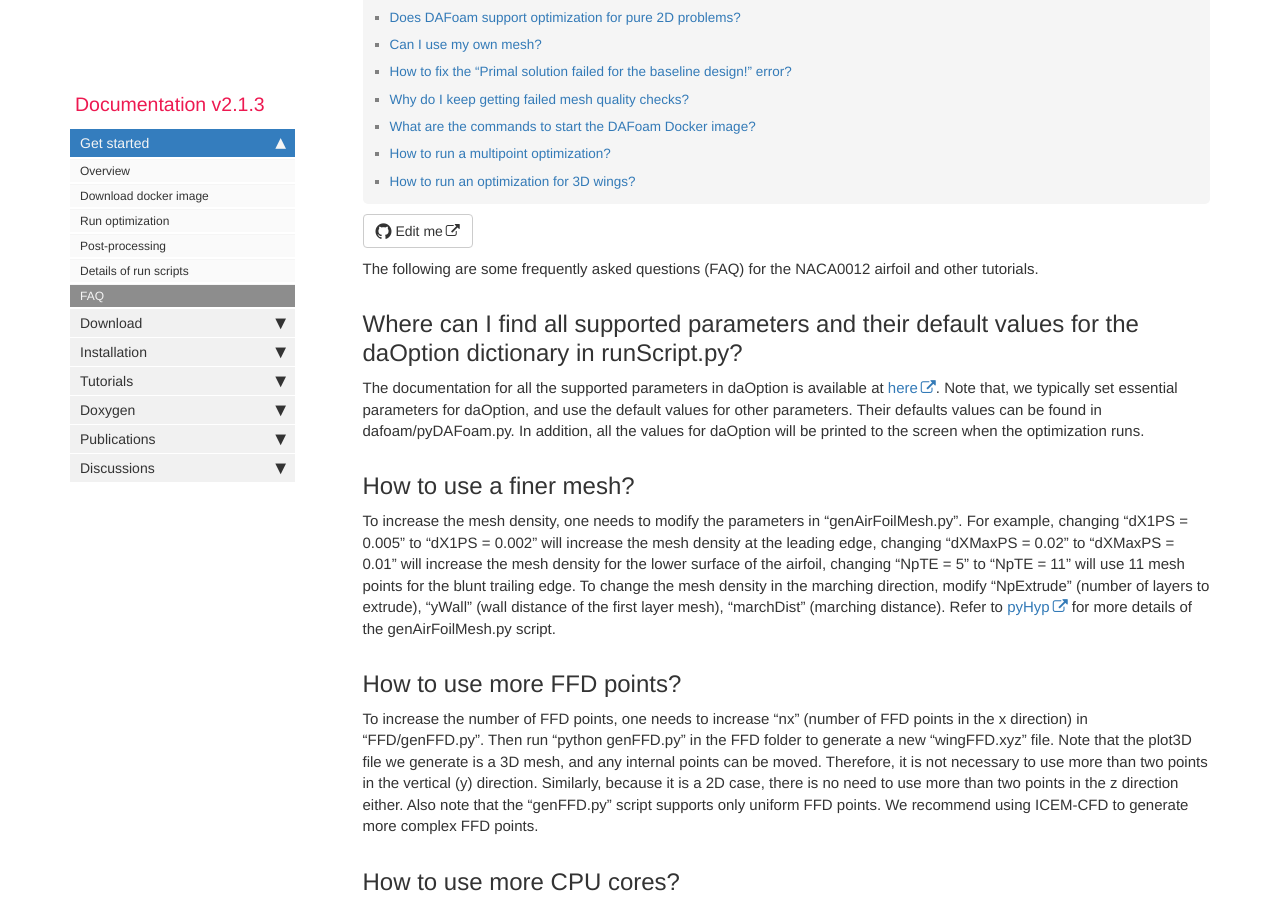
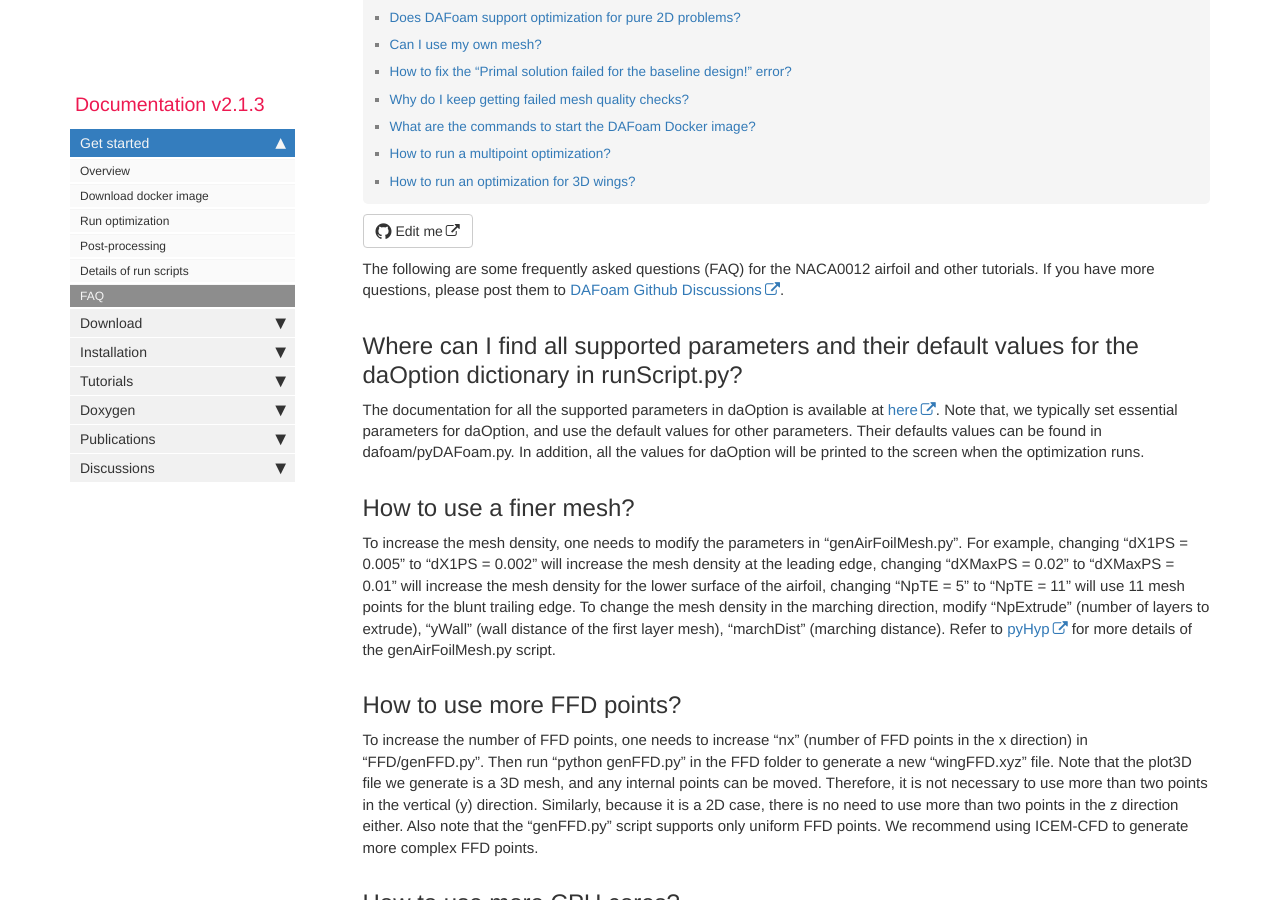
Before and after one commit to DAFoam/DAFoam.github.io, a Jekyll site: the page built from pages/mydoc/mydoc_get_started_faq.md, in a window 1280 px wide and 900 px high, scrolled down 440 px. Built offline with Jekyll 4.4.1, drawn with Linux system fonts in a browser that asks for light colours; comment, search, counter and statistics services are not loaded.

Commit message:
content update

```diff
--- a/pages/mydoc/mydoc_get_started_faq.md
+++ b/pages/mydoc/mydoc_get_started_faq.md
@@ -7,7 +7,7 @@ permalink: mydoc_get_started_faq.html
 folder: mydoc
 ---
 
-The following are some frequently asked questions (FAQ) for the NACA0012 airfoil and other tutorials.
+The following are some frequently asked questions (FAQ) for the NACA0012 airfoil and other tutorials. If you have more questions, please post them to [DAFoam Github Discussions](https://github.com/mdolab/dafoam/discussions).
 
 ## Where can I find all supported parameters and their default values for the daOption dictionary in runScript.py?
 
```
Also changed, not shown: pages/mydoc/mydoc_discussions.md (renamed from pages/mydoc/mydoc_discussion.md).
